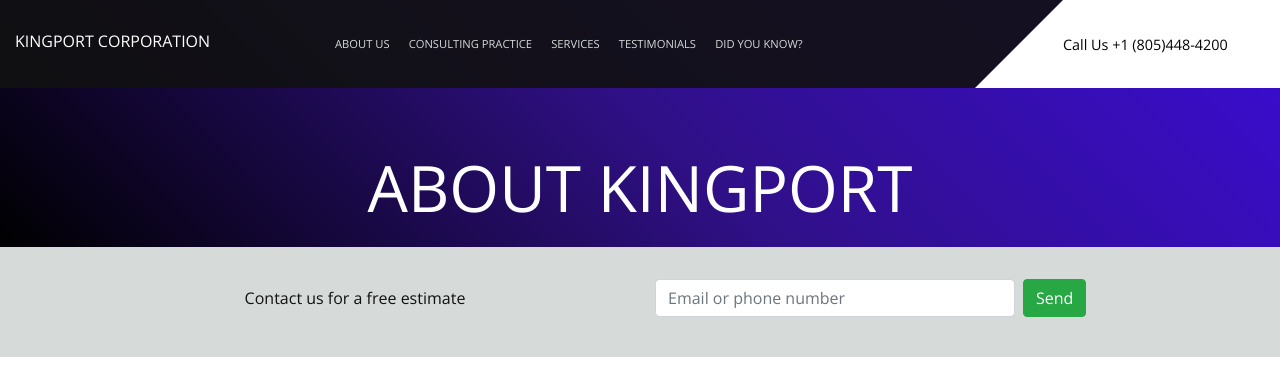
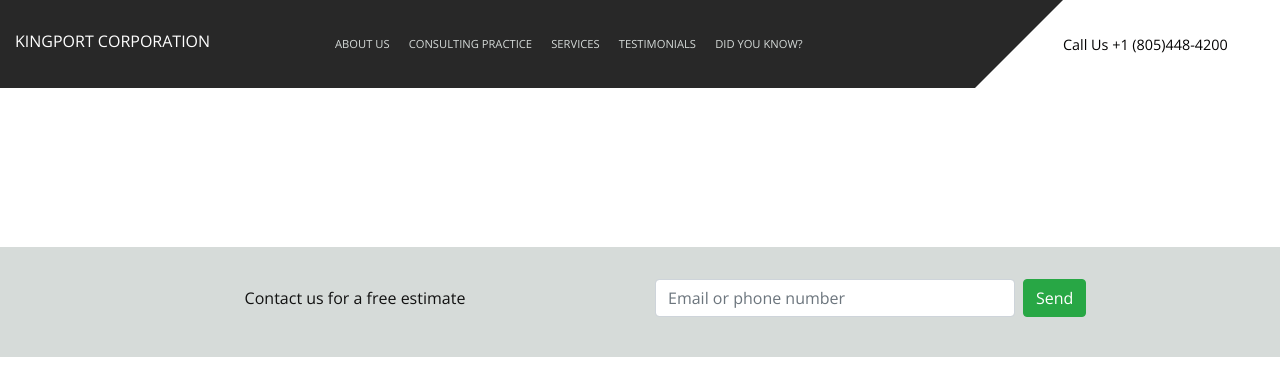
Before and after one commit to jeromeheuze/kingport-v2, a PHP site: page /biography/greg-martin/index.php in a window 1280 px wide. Shown: the top 390 px of the page. Run offline with PHP 8.4, Linux system fonts and the light colour scheme; style sheets or scripts are compiled from the project's sources.

Commit message:
more updates

```diff
--- a/includes/header-subpages.php
+++ b/includes/header-subpages.php
@@ -15,7 +15,7 @@
                 <div class="col-6 col-sm-4 col-md-3 call-widget">
                     <ul>
                         <li class="tri"><div class="triangle"></div></li>
-                        <li><a href="tel:+18054484200">Call Us +1 (805)448-4200</a></li>
+                        <li><a href="callto:+18054484200">Call Us +1 (805)448-4200</a></li>
                     </ul>
                 </div>
             </div>
--- a/index.php
+++ b/index.php
@@ -27,7 +27,7 @@
             <div class="col-6 col-sm-4 col-md-3 call-widget">
                 <ul>
                     <li class="tri"><div class="triangle"></div></li>
-                    <li><a href="tel:+18054484200">Call Us +1 (805)448-4200</a></li>
+                    <li><a href="callto:+18054484200">Call Us +1 (805)448-4200</a></li>
                 </ul>
             </div>
         </div>
--- a/src/style.scss
+++ b/src/style.scss
@@ -132,16 +132,6 @@
   &.desk {
     background: url("/img/isaac-smith-6EnTPvPPL6I-unsplash-1980.jpg") 50% 50% no-repeat;
     background-size: cover;
-  }
-  &.bluegradient {
-    background: rgba(0,0,0,1);
-    background: -moz-linear-gradient(45deg, rgba(0,0,0,1) 0%, rgba(48,16,135,1) 51%, rgba(59,12,212,1) 100%);
-    background: -webkit-gradient(left bottom, right top, color-stop(0%, rgba(0,0,0,1)), color-stop(51%, rgba(48,16,135,1)), color-stop(100%, rgba(59,12,212,1)));
-    background: -webkit-linear-gradient(45deg, rgba(0,0,0,1) 0%, rgba(48,16,135,1) 51%, rgba(59,12,212,1) 100%);
-    background: -o-linear-gradient(45deg, rgba(0,0,0,1) 0%, rgba(48,16,135,1) 51%, rgba(59,12,212,1) 100%);
-    background: -ms-linear-gradient(45deg, rgba(0,0,0,1) 0%, rgba(48,16,135,1) 51%, rgba(59,12,212,1) 100%);
-    background: linear-gradient(45deg, rgba(0,0,0,1) 0%, rgba(48,16,135,1) 51%, rgba(59,12,212,1) 100%);
-    filter: progid:DXImageTransform.Microsoft.gradient( startColorstr='#000000', endColorstr='#3b0cd4', GradientType=1 );
   }
   h1.line1, .line1 {
     font-size: 4rem;
```
